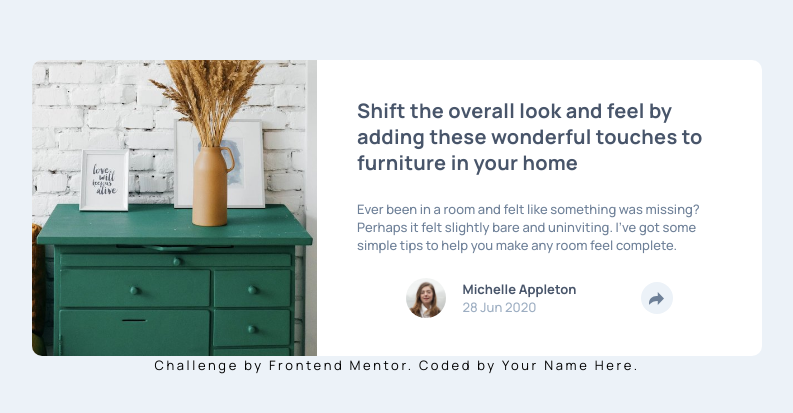
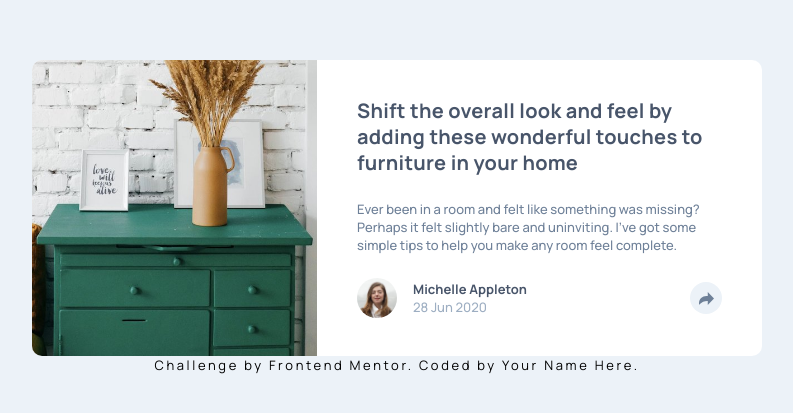
Before and after one commit to Networksentinel/Frontend-Mentor-Challenge---Article-preview-component, a website built with Vite: page index.html in a window 1280 px wide. Shown: the part 183-596 px from the top of the page, without its empty margins (243-1036 px from the left). Built offline with nearby package versions, Linux system fonts and the light colour scheme.

Commit message:
adjusted width of main footer

```diff
--- a/index.html
+++ b/index.html
@@ -47,7 +47,7 @@
         </div>
 
         <!-- Main footer -->
-        <footer class="flex items-center justify-between gap-16">
+        <footer class="w-full flex items-center justify-between gap-16">
           <div class="flex items-center justify-between gap-4">
             <img class="w-10 h-10 rounded-full" src="/images/avatar-michelle.jpg" alt="profile picture of Michelle Appleton">
             <div class="flex flex-col">
```
